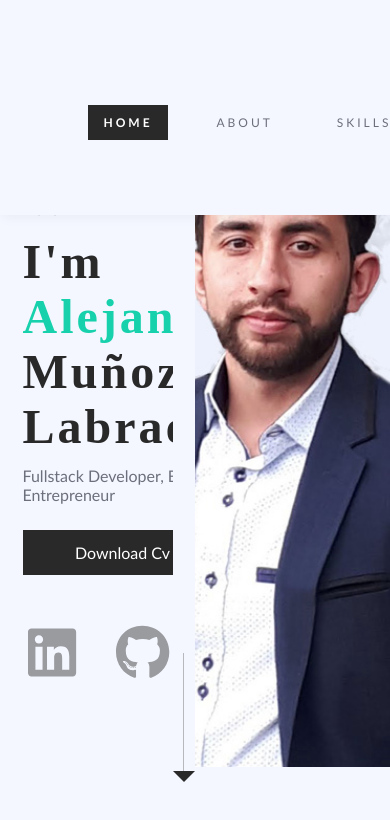
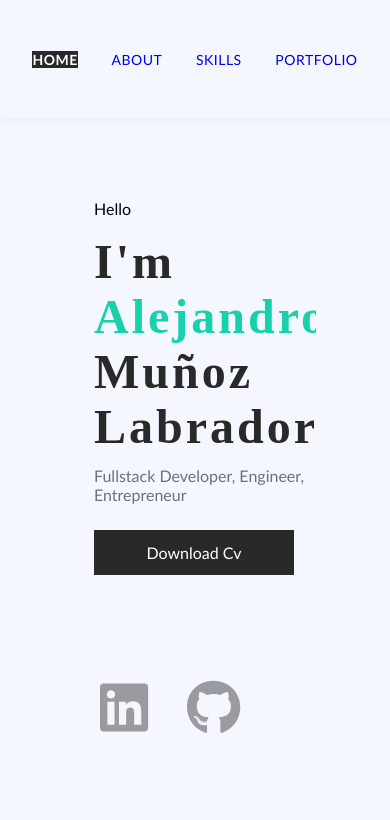
Before and after one commit to AlejoMl1/CV-React, a React (Create React App) app: page / in a window 390 px wide. Shown: the top 820 px of the page. Built offline with nearby package versions, Linux system fonts and the light colour scheme.

Commit message:
modified the title , also make responsive the firstSection

```diff
--- a/public/index.html
+++ b/public/index.html
@@ -24,7 +24,7 @@
       work correctly both with client-side routing and a non-root public URL.
       Learn how to configure a non-root public URL by running `npm run build`.
     -->
-    <title>React App</title>
+    <title>AML</title>
   </head>
   <body>
     <noscript>You need to enable JavaScript to run this app.</noscript>
--- a/src/components/FirstSection/FirstSection.module.scss
+++ b/src/components/FirstSection/FirstSection.module.scss
@@ -1,3 +1,7 @@
+@import './FirstSectionSmall.module.scss';
+
+@media only screen and (min-width: 768px) {
+
 .main {
     width: 100%;
     height: 100vh;
@@ -180,3 +184,4 @@
     right: -0.7em;
     bottom: -2px;
 }
+}
--- /dev/null
+++ b/src/components/FirstSection/FirstSectionSmall.module.scss
@@ -0,0 +1,133 @@
+@media only screen and (max-width: 767px) {
+  .main {
+    width: 100%;
+    height: 100vh;
+    display: flex;
+    overflow: hidden;
+    background-color: #f4f7ff;
+    /* background-position: right bottom; */
+  }
+
+  .name {
+    font-family: "Gill Sans", "Gill Sans MT", Calibri, "Trebuchet MS",
+      sans-serif;
+    width: 100%;
+    height: 100%;
+    display: grid;
+    /* grid-template-rows: repeat(auto-fit, minMax(10px, 1fr)); */
+    grid-template-columns: 1fr 3fr 1fr;
+    grid-template-rows: repeat(10, 1fr);
+    flex-direction: column;
+    justify-content: center;
+    text-align: center;
+    align-items: center;
+    grid-column: 1/2;
+    grid-row: 2/3;
+    box-sizing: border-box;
+    justify-self: center;
+    align-self: center;
+    grid-template-rows: repeat;
+    overflow: hidden;
+    padding-left: 20px;
+    /* position: absolute; */
+    /* left: 20%;
+    top: 50%; */
+    /* margin-left: 20px;
+    margin-top: 100px; */
+    /* !* to practice transform */
+    /* https://www.youtube.com/watch?v=rzD-cPhq02E */
+    /* the first argument is the X direction and the second the Y direction */
+    /* -20% of its own width */
+    /* transform: translate(-20%, -50%); */
+  }
+
+  /* * this is the image of the mobile version */
+  .name img {
+    display: none;
+  }
+
+  .name_container {
+    display: grid;
+    flex-direction: column;
+    justify-content: start;
+    align-items: start;
+    text-align: start;
+    grid-column: 2/3;
+    grid-row: 3/8;
+    overflow: hidden;
+  }
+
+  .name_right {
+    display: none;
+
+  }
+
+  .name .details {
+    color: #6c707c;
+    font-size: 16px;
+    margin-top: 5%;
+    /* padding-top: 5%; */
+  }
+
+  .name h1 {
+    font-family: Poppins;
+    font-size: 3rem;
+    margin: 0px;
+    letter-spacing: 3px;
+    color: #292929;
+  }
+
+  .cvbtn {
+    width: 200px;
+    height: 45px;
+    display: flex;
+    background-color: #292929;
+    color: #ffffffff;
+    justify-content: center;
+    align-items: center;
+    margin-top: 4%;
+  }
+
+  .cvbtn:hover {
+    background-color: #131313;
+    transition: all ease 0.5s;
+  }
+
+  .social {
+    padding-bottom: max(2vh, 20px);
+    display: flex;
+    grid-row: 9/10;
+    grid-column: 2/3;
+    align-items: start;
+    align-self: start;
+    a {
+      // margin: 7px 15px;
+      width: 60px;
+      height: 100%;
+      cursor: pointer;
+      display: block;
+      // this font size change the size of the icons
+      font-size: 55px;
+    }
+  }
+
+  .icons {
+    color: rgba(18, 17, 17, 0.4);
+  }
+
+  .icons2 {
+    color: rgba(18, 17, 17, 0.4);
+    margin-left: 30px;
+  }
+
+  .social a:hover {
+    color: #17d1ac;
+    transition: all ease 0.5s;
+  }
+
+  .arrow {
+    display: none;
+
+  }
+
+}
--- a/src/components/Header/Header.module.scss
+++ b/src/components/Header/Header.module.scss
@@ -1,5 +1,6 @@
 @import './HeaderSmall.module.scss';
 
+@media only screen and (min-width: 768px) {
     ul {
         list-style: none;
     }
@@ -96,3 +97,6 @@ a {
         color: #ffffffff !important;
         font-weight: 600;
     }
+
+
+}
--- a/src/components/Header/HeaderSmall.module.scss
+++ b/src/components/Header/HeaderSmall.module.scss
@@ -1,4 +1,4 @@
-@media only screen and (max-width: 999px) {
+@media only screen and (max-width: 767px) {
 
     ul {
         list-style: none;
@@ -9,10 +9,7 @@
     }
     .main {
         display: flex;
-
-        text-transform: uppercase;
-        font-size: 30px;
-        letter-spacing: 2px;
+        letter-spacing: 0.5px;
         font-family: 'Gill Sans', 'Gill Sans MT', Calibri, 'Trebuchet MS', sans-serif;
         position: fixed;
         top: 0;
@@ -36,14 +33,14 @@
         justify-content: space-around;
         align-items: center;
         width:100%;
-        margin:8vh 6vw;
-        font-weight: 500;
-        gap:1vw;
+        margin:6vh 4vw;
+        font-weight: 200;
         padding: 0;
         li {
             // padding: 10px 15px;
             color: #6c707c;
-            font-size: 50px;
+            font-size: 14px;
+            text-transform: uppercase;
             // border: rgb(255, 0, 187) solid 1px;
         }
 
```
Also changed, not shown: 1 other file (tests, documents, lock files or other folders). Lines whose indentation alone changed are shown as unchanged.
